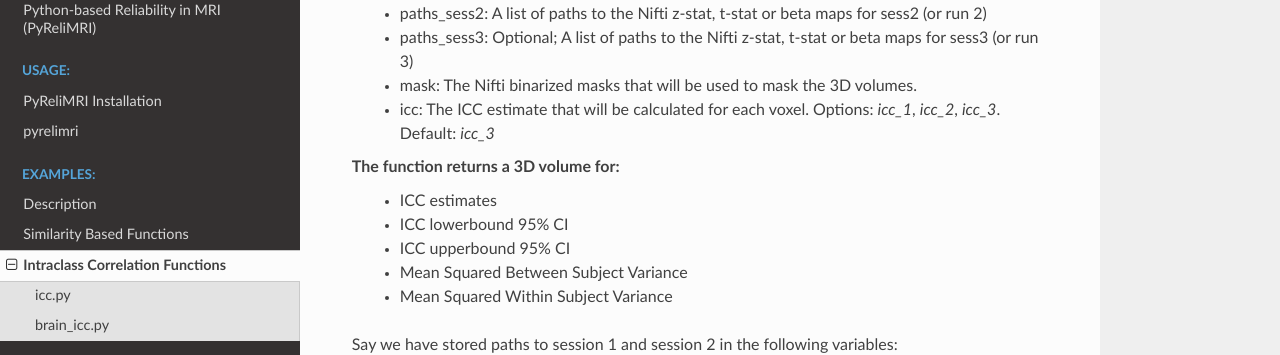
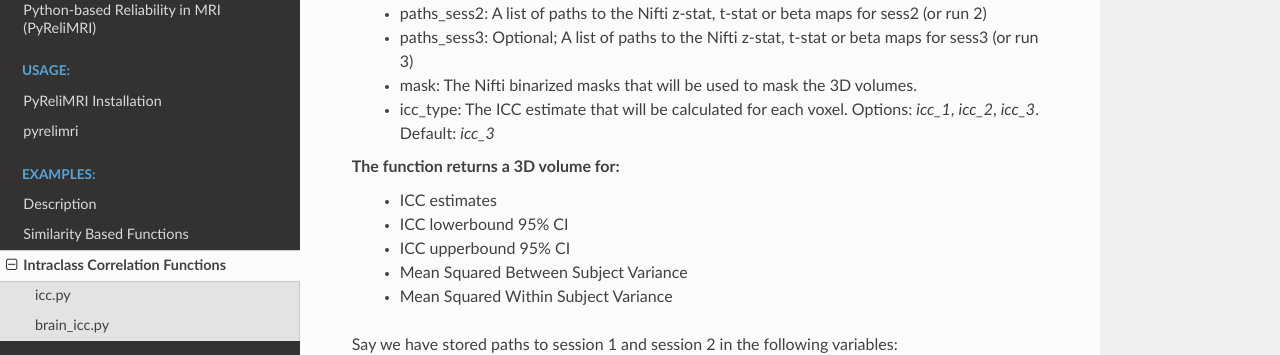
Before and after one commit to demidenm/PyReliMRI, a Sphinx documentation site: the page built from docs/icc_funcs.rst, in a window 1280 px wide and 900 px high, scrolled down 5112 px. Shown: the part 158-513 px from the top of the window. Built offline with Sphinx 7.4.7 and the Read the Docs theme 2.0.0, drawn with Linux system fonts in a browser that asks for light colours.

Commit message:
minor rev

```diff
--- a/docs/icc_funcs.rst
+++ b/docs/icc_funcs.rst
@@ -229,7 +229,7 @@
     - paths_sess2: A list of paths to the Nifti z-stat, t-stat or beta maps for sess2 (or run 2)
     - paths_sess3: Optional; A list of paths to the Nifti z-stat, t-stat or beta maps for sess3 (or run 3)
     - mask: The Nifti binarized masks that will be used to mask the 3D volumes.
-    - icc: The ICC estimate that will be calculated for each voxel. Options: `icc_1`, `icc_2`, `icc_3`. Default: `icc_3`
+    - icc_type: The ICC estimate that will be calculated for each voxel. Options: `icc_1`, `icc_2`, `icc_3`. Default: `icc_3`
 
 The function returns a 3D volume for:
     - ICC estimates
@@ -255,7 +255,7 @@
 
     from pyrelimri import brain_icc
 
-    icc_3d, icc_lb_3d, icc_ub_3d, icc_msbs_3d, icc_msws_3d = brain_icc.voxelwise_icc(paths_sess1 = scan1, paths_sess2 = scan2, mask = "./mask/brain_mask.nii.gz", icc = "icc_3")
+    icc_3d, icc_lb_3d, icc_ub_3d, icc_msbs_3d, icc_msws_3d = brain_icc.voxelwise_icc(paths_sess1 = scan1, paths_sess2 = scan2, mask = "./mask/brain_mask.nii.gz", icc_type = "icc_3")
 
 This will return the associated nifti 3D volumes manipulated further, plotted or \
 can be saved using nibabel:
@@ -337,7 +337,7 @@
     from pyrelimri import brain_icc
     icc, icc_lb, icc_ub, icc_msbs, icc_msws = brain_icc.voxelwise_icc(paths_sess1=sess1_paths,
                                                                       paths_sess2=sess2_paths,
-                                                                      mask=mask_path, icc='icc_1')
+                                                                      mask=mask_path, icc_type='icc_1')
 
 Since the variables are saved within the environment, you should see the five variables. On my mac (i9, 16GM mem),
 it took ~4minutes to run this and get the results. Time will depend on the size of data and your machine. \
```
Also changed, not shown: 1 other file.
